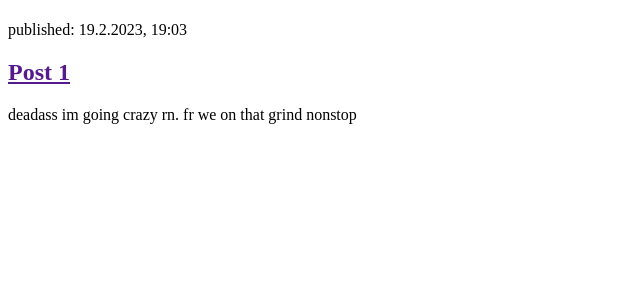
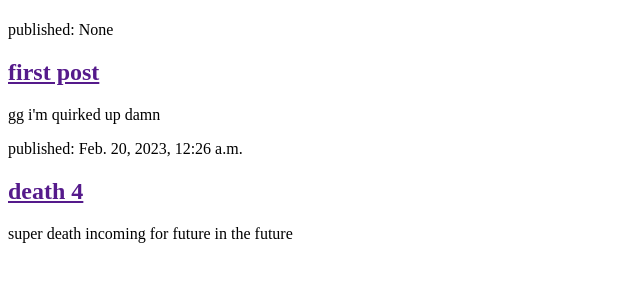
Before and after one commit to SpongeGuy/djangoblog, a Django app: template blog/templates/blog/post_list.html in a window 1280 px wide. Shown: the part 45-345 px from the top of the page, without its empty margins (0-640 px from the left). Run offline with Django 3.2, Linux system fonts and the light colour scheme; the template is opened without the code that fills it: values that come from a table or form of the project are taken from there, others are empty; data comes from the database, SQL or seed files in the repository; both versions use the stored data as it was after the commit.

Commit message:
modified templates to display posts from database

```diff
--- a/blog/templates/blog/post_list.html
+++ b/blog/templates/blog/post_list.html
@@ -7,10 +7,12 @@
 	<header>
 		<h1><a href="/">Spongeblog</a></h1>
 	</header>
-	<article>
-		<time>published: 19.2.2023, 19:03</time>
-		<h2><a href="">Post 1</a></h2>
-		<p>deadass im going crazy rn. fr we on that grind nonstop</p>
-	</article>
+	{% for post in posts %}
+		<article>
+			<time>published: {{ post.published_date }}</time>
+			<h2><a href=""> {{ post.title }}</a></h2>
+			<p>{{ post.text|linebreaksbr }}</p>
+		</article>
+	{% endfor %}
 </body>
 </html>
--- a/blog/views.py
+++ b/blog/views.py
@@ -1,4 +1,7 @@
 from django.shortcuts import render
+from .models import Post
+from django.utils import timezone
 
 def post_list(request):
-	return render(request, 'blog/post_list.html', {})
+	posts = Post.objects.filter(published_date__lte=timezone.now()).order_by('published_date')
+	return render(request, 'blog/post_list.html', {'posts': posts})
```
Also changed, not shown: db.sqlite3.
